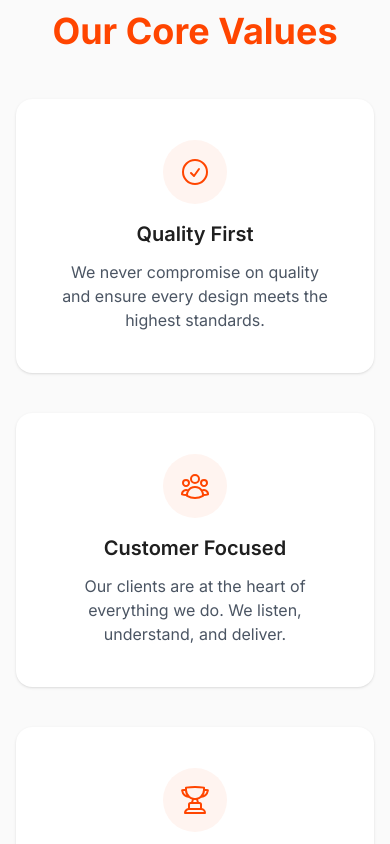
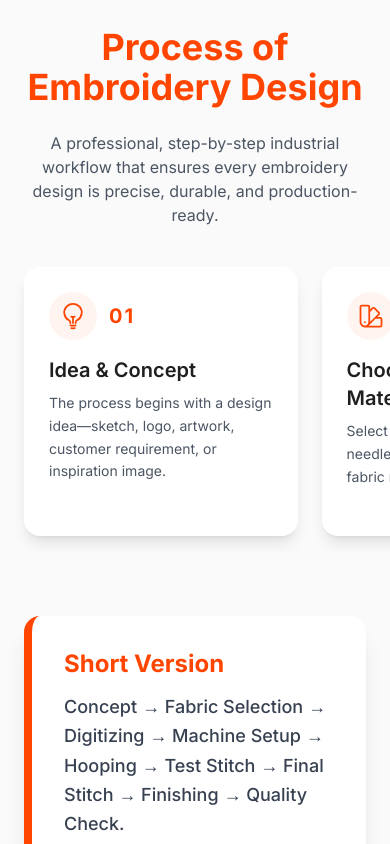
Before and after one commit to Ankitsinha2506/shreegraphicsdesign-frontend, a React (Vite) app: page /about in a window 390 px wide. Shown: the part 2200-3044 px from the top of the page. Built offline with nearby package versions, Linux system fonts and the light colour scheme; a web font is replaced by a local one.

Commit message:
process done

```diff
--- a/src/pages/About.jsx
+++ b/src/pages/About.jsx
@@ -4,6 +4,16 @@ import {
   CheckCircleIcon,
   UserGroupIcon,
   TrophyIcon,
+  LightBulbIcon,
+  SwatchIcon,
+  CpuChipIcon,
+  ArrowUpTrayIcon,
+  QueueListIcon,
+  WrenchScrewdriverIcon,
+  BeakerIcon,
+  SparklesIcon,
+  ScissorsIcon,
+  ShieldCheckIcon,
 } from "@heroicons/react/24/outline";
 
 import Shailesh from "../assets/images/Shailesh.png";
@@ -28,32 +38,122 @@ const About = () => {
     {
       icon: CheckCircleIcon,
       title: "Quality First",
-      description: "We never compromise on quality and ensure every design meets the highest standards.",
+      description:
+        "We never compromise on quality and ensure every design meets the highest standards.",
     },
     {
       icon: UserGroupIcon,
       title: "Customer Focused",
-      description: "Our clients are at the heart of everything we do. We listen, understand, and deliver.",
+      description:
+        "Our clients are at the heart of everything we do. We listen, understand, and deliver.",
     },
     {
       icon: TrophyIcon,
       title: "Creative Excellence",
-      description: "We push creative boundaries to deliver unique and memorable design solutions.",
+      description:
+        "We push creative boundaries to deliver unique and memorable design solutions.",
     },
   ];
 
   const team = [
-    { name: "Sunil Gopale", role: "CEO - Marketing (India Region)", image: Sunil, description: "Oversees marketing strategies and operations in India." },
-    { name: "Kavita Gopale", role: "Delivery Head (India)", image: Kavita, description: "Responsible for timely delivery and project execution in India." },
-    { name: "Shailesh L", role: "CEO & Founder", image: Shailesh, description: "Founder of the company, driving vision and growth." },
-    { name: "Sheela Lanke", role: "Operation Head (India)", image: Sheela, description: "Oversees daily operations and team management in India." },
-    { name: "Shubham Mane", role: "Co-Founder & MD", image: Shubham, description: "Manages overall operations and strategic decisions." },
+    {
+      name: "Sunil Gopale",
+      role: "CEO - Marketing (India Region)",
+      image: Sunil,
+      description: "Oversees marketing strategies and operations in India.",
+    },
+    {
+      name: "Kavita Gopale",
+      role: "Delivery Head (India)",
+      image: Kavita,
+      description: "Responsible for timely delivery and project execution in India.",
+    },
+    {
+      name: "Shailesh L",
+      role: "CEO & Founder",
+      image: Shailesh,
+      description: "Founder of the company, driving vision and growth.",
+    },
+    {
+      name: "Sheela Lanke",
+      role: "Operation Head (India)",
+      image: Sheela,
+      description: "Oversees daily operations and team management in India.",
+    },
+    {
+      name: "Shubham Mane",
+      role: "Co-Founder & MD",
+      image: Shubham,
+      description: "Manages overall operations and strategic decisions.",
+    },
+  ];
+
+  const processSteps = [
+    {
+      num: "01",
+      title: "Idea & Concept",
+      desc: "The process begins with a design idea—sketch, logo, artwork, customer requirement, or inspiration image.",
+      icon: LightBulbIcon,
+    },
+    {
+      num: "02",
+      title: "Choosing Fabric & Material",
+      desc: "Select fabric type, thread type, needle size, and stabilizer. Each fabric needs suitable materials.",
+      icon: SwatchIcon,
+    },
+    {
+      num: "03",
+      title: "Digitizing the Design",
+      desc: "Digitizing converts the design into stitch format (DST/PES/JEF) using software like Wilcom, Hatch, or Tajima DG/ML.",
+      icon: CpuChipIcon,
+    },
+    {
+      num: "04",
+      title: "Transferring the File to Machine",
+      desc: "The digitized file is transferred to the embroidery machine via USB, WiFi, or memory card.",
+      icon: ArrowUpTrayIcon,
+    },
+    {
+      num: "05",
+      title: "Hooping the Fabric",
+      desc: "Fabric is hooped tightly with stabilizer to avoid wrinkles and ensure accurate stitching.",
+      icon: QueueListIcon,
+    },
+    {
+      num: "06",
+      title: "Thread & Machine Setup",
+      desc: "Machine setup includes threading needles, selecting colors, adjusting tension, and placing bobbin correctly.",
+      icon: WrenchScrewdriverIcon,
+    },
+    {
+      num: "07",
+      title: "Test Stitching",
+      desc: "A test stitch is performed to check stitch quality, density, registration, and thread tension.",
+      icon: BeakerIcon,
+    },
+    {
+      num: "08",
+      title: "Final Embroidery",
+      desc: "After approval, the final embroidery is stitched while monitoring thread breaks and machine movement.",
+      icon: SparklesIcon,
+    },
+    {
+      num: "09",
+      title: "Finishing & Cleaning",
+      desc: "Extra threads are trimmed, stabilizer is removed, and steam pressing is done for a clean finish.",
+      icon: ScissorsIcon,
+    },
+    {
+      num: "10",
+      title: "Quality Check",
+      desc: "Final checks ensure alignment, color accuracy, consistency, and wrinkle-free finishing.",
+      icon: ShieldCheckIcon,
+    },
   ];
 
   return (
     <div className="min-h-screen bg-white text-[#1F1F1F] overflow-x-hidden">
-
-      {/* HERO SECTION - With Smooth Fade In */}
+      {/* HERO SECTION */}
       <motion.section
         initial={{ opacity: 0 }}
         animate={{ opacity: 1 }}
@@ -116,7 +216,7 @@ const About = () => {
         </div>
       </motion.section>
 
-      {/* STATS - Staggered Animation */}
+      {/* STATS */}
       <section className="py-20 bg-[#FAFAFA]">
         <div className="w-full px-4 grid grid-cols-2 md:grid-cols-4 gap-8 text-center">
           {stats.map((stat, i) => (
@@ -137,7 +237,7 @@ const About = () => {
         </div>
       </section>
 
-      {/* OUR STORY - Slide In */}
+      {/* OUR STORY */}
       <section className="py-20 bg-white">
         <div className="w-full px-4 grid lg:grid-cols-2 gap-12 items-center">
           <motion.div
@@ -150,7 +250,8 @@ const About = () => {
               Our Story
             </h2>
             <p className="text-lg text-gray-700 mb-6 leading-relaxed">
-              Founded in 2014, <span className="font-semibold">Shree Graphics Design</span> began
+              Founded in 2014,{" "}
+              <span className="font-semibold">Shree Graphics Design</span> began
               with a passion for embroidery and brand storytelling. What started
               as a small creative workshop has evolved into a nationwide design hub.
             </p>
@@ -176,7 +277,119 @@ const About = () => {
         </div>
       </section>
 
-      {/* CORE VALUES - Fade Up */}
+      {/* NEW SECTION — PROCESS OF EMBROIDERY DESIGN (ANIMATED + INDUSTRIAL) */}
+      <section className="py-24 bg-[#FAFAFA]">
+        <div className="w-full px-6 max-w-6xl mx-auto">
+          <motion.h2
+            initial={{ opacity: 0, y: 40 }}
+            whileInView={{ opacity: 1, y: 0 }}
+            viewport={{ once: true }}
+            transition={{ duration: 0.8 }}
+            className="text-4xl md:text-5xl font-extrabold text-center mb-6"
+            style={{ color: primary }}
+          >
+            Process of Embroidery Design
+          </motion.h2>
+
+          <motion.p
+            initial={{ opacity: 0, y: 20 }}
+            whileInView={{ opacity: 1, y: 0 }}
+            viewport={{ once: true }}
+            transition={{ duration: 0.7 }}
+            className="text-center text-gray-600 max-w-2xl mx-auto mb-10"
+          >
+            A professional, step-by-step industrial workflow that ensures every
+            embroidery design is precise, durable, and production-ready.
+          </motion.p>
+
+          {/* MOBILE SWIPE LAYOUT */}
+          <div className="md:hidden flex gap-6 overflow-x-auto snap-x snap-mandatory pb-4 -mx-6 px-6">
+            {processSteps.map((step, i) => {
+              const Icon = step.icon;
+              return (
+                <motion.div
+                  key={i}
+                  initial={{ opacity: 0, y: 40 }}
+                  whileInView={{ opacity: 1, y: 0 }}
+                  viewport={{ once: true }}
+                  transition={{ duration: 0.6, delay: i * 0.1 }}
+                  className="min-w-[80%] snap-center p-6 bg-white rounded-2xl shadow-lg border border-transparent hover:border-[#FF4500] hover:shadow-2xl transition-all duration-300"
+                >
+                  <div className="flex items-center gap-3 mb-4">
+                    <div
+                      className="w-12 h-12 rounded-full flex items-center justify-center"
+                      style={{ backgroundColor: "#FFF4F0" }}
+                    >
+                      <Icon className="w-7 h-7" style={{ color: primary }} />
+                    </div>
+                    <span
+                      className="text-xl font-extrabold tracking-widest"
+                      style={{ color: primary }}
+                    >
+                      {step.num}
+                    </span>
+                  </div>
+                  <h3 className="text-xl font-semibold mb-2">{step.title}</h3>
+                  <p className="text-gray-600 text-sm leading-relaxed">
+                    {step.desc}
+                  </p>
+                </motion.div>
+              );
+            })}
+          </div>
+
+          {/* DESKTOP GRID / INDUSTRIAL CARDS */}
+          <div className="hidden md:grid md:grid-cols-2 xl:grid-cols-3 gap-10 mt-4">
+            {processSteps.map((step, i) => {
+              const Icon = step.icon;
+              return (
+                <motion.div
+                  key={i}
+                  initial={{ opacity: 0, y: 50 }}
+                  whileInView={{ opacity: 1, y: 0 }}
+                  viewport={{ once: true }}
+                  transition={{ duration: 0.6, delay: i * 0.08 }}
+                  className="p-8 bg-white rounded-2xl shadow-lg border border-transparent hover:border-[#FF4500] hover:shadow-2xl transition-all duration-300 group relative overflow-hidden"
+                >
+                  <div className="absolute -right-6 -top-4 text-6xl font-extrabold opacity-10 group-hover:opacity-20 transition duration-300">
+                    {step.num}
+                  </div>
+                  <div className="flex items-center gap-4 mb-4">
+                    <div
+                      className="w-14 h-14 rounded-2xl flex items-center justify-center group-hover:scale-110 transition-transform duration-300"
+                      style={{ backgroundColor: "#FFF4F0" }}
+                    >
+                      <Icon className="w-8 h-8" style={{ color: primary }} />
+                    </div>
+                    <h3 className="text-xl font-semibold">{step.title}</h3>
+                  </div>
+                  <p className="text-gray-600 leading-relaxed">{step.desc}</p>
+                </motion.div>
+              );
+            })}
+          </div>
+
+          {/* SHORT VERSION SUMMARY */}
+          <motion.div
+            initial={{ opacity: 0, y: 40 }}
+            whileInView={{ opacity: 1, y: 0 }}
+            viewport={{ once: true }}
+            transition={{ duration: 0.8 }}
+            className="mt-16 p-8 bg-white rounded-2xl shadow-xl border-l-8"
+            style={{ borderColor: primary }}
+          >
+            <h3 className="text-2xl font-bold mb-3" style={{ color: primary }}>
+              Short Version
+            </h3>
+            <p className="text-gray-700 text-lg leading-relaxed font-medium">
+              Concept → Fabric Selection → Digitizing → Machine Setup → Hooping →
+              Test Stitch → Final Stitch → Finishing → Quality Check.
+            </p>
+          </motion.div>
+        </div>
+      </section>
+
+      {/* CORE VALUES */}
       <section className="py-20 bg-[#FAFAFA]">
         <div className="w-full px-4 text-center">
           <motion.h2
@@ -200,7 +413,10 @@ const About = () => {
                 viewport={{ once: true }}
                 className="p-10 bg-white rounded-2xl shadow border border-transparent hover:border-[#FF4500] hover:shadow-lg transition transform hover:-translate-y-3"
               >
-                <div className="w-16 h-16 mx-auto mb-4 rounded-full flex items-center justify-center" style={{ backgroundColor: "#FFF4F0" }}>
+                <div
+                  className="w-16 h-16 mx-auto mb-4 rounded-full flex items-center justify-center"
+                  style={{ backgroundColor: "#FFF4F0" }}
+                >
                   <value.icon className="h-8 w-8" style={{ color: primary }} />
                 </div>
                 <h3 className="text-xl font-semibold mb-3">{value.title}</h3>
@@ -211,7 +427,7 @@ const About = () => {
         </div>
       </section>
 
-      {/* TEAM - Scale In + Hover Lift */}
+      {/* TEAM */}
       <section className="py-20 bg-white">
         <div className="w-full px-4 text-center">
           <motion.h2
@@ -223,6 +439,9 @@ const About = () => {
           >
             Meet Our Leadership Team
           </motion.h2>
+
+
+
 
           <motion.p
             initial={{ opacity: 0 }}
@@ -255,7 +474,9 @@ const About = () => {
                   <p className="font-medium" style={{ color: secondary }}>
                     {member.role}
                   </p>
-                  <p className="text-gray-600 text-sm mt-2">{member.description}</p>
+                  <p className="text-gray-600 text-sm mt-2">
+                    {member.description}
+                  </p>
                 </div>
               </motion.div>
             ))}
@@ -263,7 +484,7 @@ const About = () => {
         </div>
       </section>
 
-      {/* CTA - Final Animation */}
+      {/* CTA */}
       <motion.section
         initial={{ opacity: 0 }}
         whileInView={{ opacity: 1 }}
```
